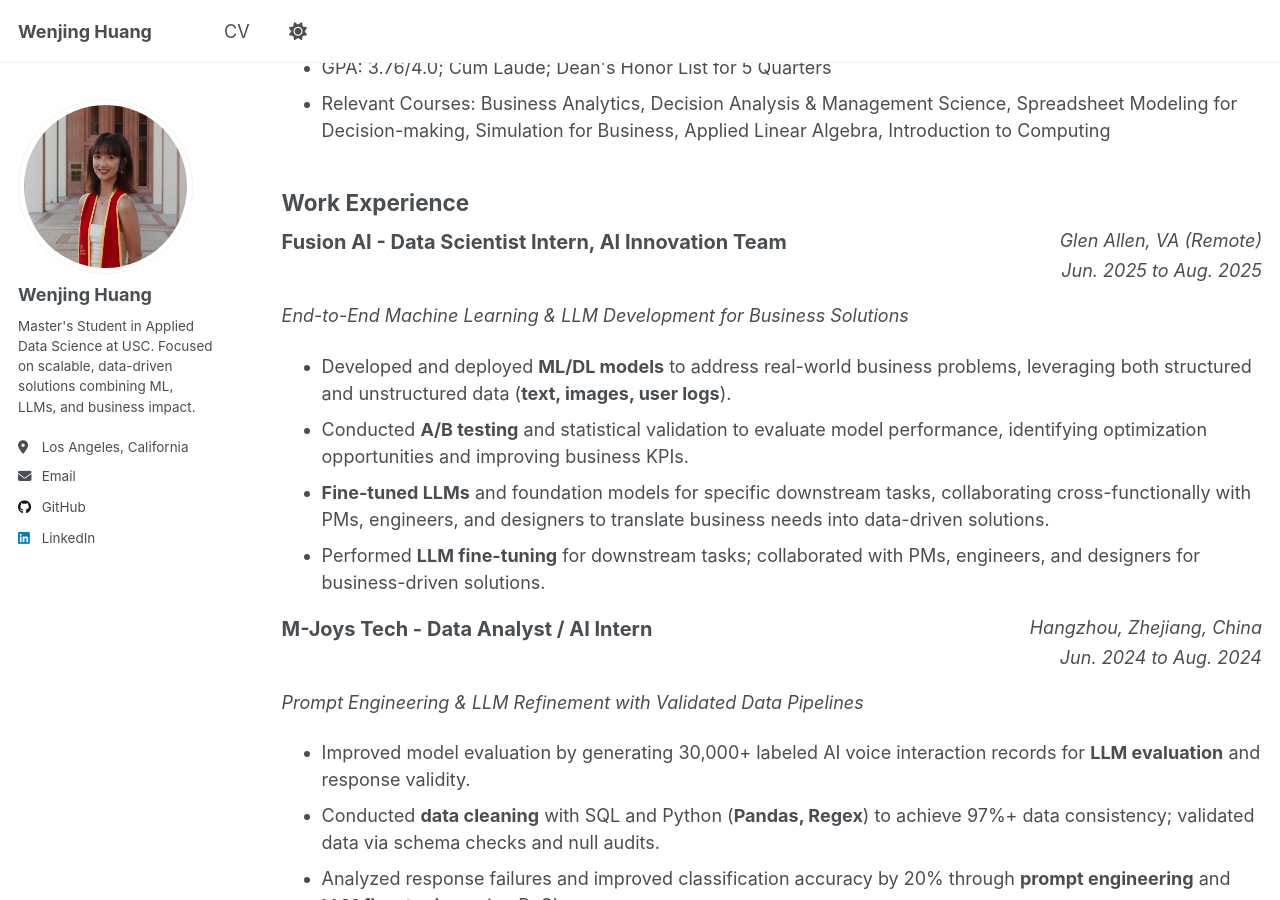
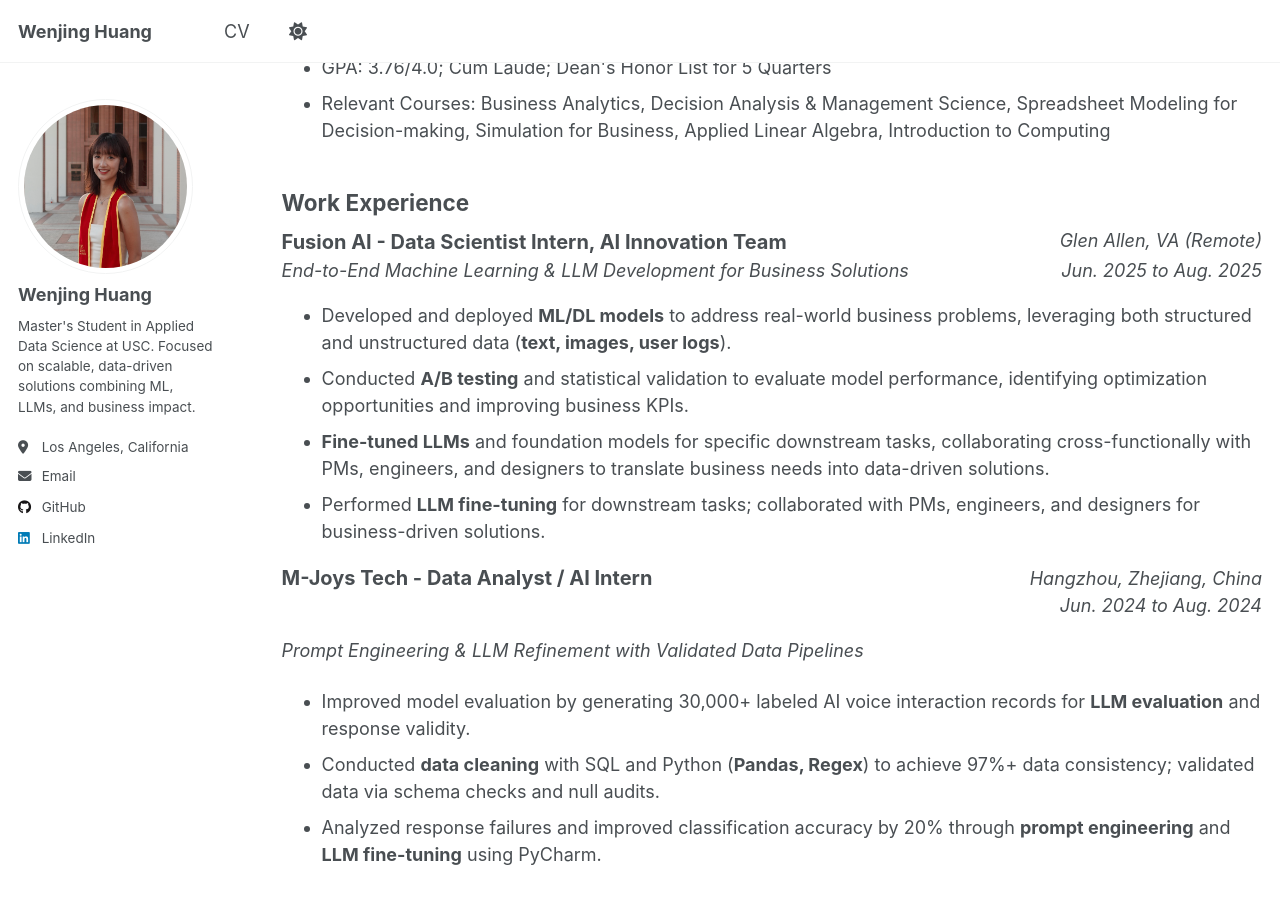
Before and after one commit to jocelynnnwj/jocelynnnwj.github.io, a Jekyll site: the page built from _pages/cv.md, in a window 1280 px wide and 900 px high, scrolled down 469 px. Built offline with Jekyll 4.4.1, drawn with Linux system fonts in a browser that asks for light colours; a script that is not in the unit is left out.

Commit message:
Update cv.md

```diff
--- a/_pages/cv.md
+++ b/_pages/cv.md
@@ -34,10 +34,12 @@ Bachelor of Science in Business Administration, Concentration in Business Analyt
   <p style='font-size:20px; margin:0px'><b>Fusion AI - Data Scientist Intern, AI Innovation Team</b></p>
   <span><i>Glen Allen, VA (Remote)</i></span>
 </div>
-<div style='display: flex; justify-content: flex-end;'>
+
+<div style="display: flex; justify-content: space-between;">
+  <em>End-to-End Machine Learning & LLM Development for Business Solutions</em>
   <span><i>Jun. 2025 to Aug. 2025</i></span>
 </div>
-<em>End-to-End Machine Learning & LLM Development for Business Solutions</em>
+
 <ul>
   <li>Developed and deployed <b>ML/DL models</b> to address real-world business problems, leveraging both structured and unstructured data (<b>text, images, user logs</b>).</li>
   <li>Conducted <b>A/B testing</b> and statistical validation to evaluate model performance, identifying optimization opportunities and improving business KPIs.</li>
@@ -45,13 +47,15 @@ Bachelor of Science in Business Administration, Concentration in Business Analyt
   <li>Performed <b>LLM fine-tuning</b> for downstream tasks; collaborated with PMs, engineers, and designers for business-driven solutions.</li>
 </ul>
 
-<div style='display: flex; justify-content: space-between;'>
+<!-- Title + Location + Date in one line -->
+<div style='display: flex; justify-content: space-between; align-items: baseline;'>
   <p style='font-size:20px; margin:0px'><b>M-Joys Tech - Data Analyst / AI Intern</b></p>
-  <span><i>Hangzhou, Zhejiang, China</i></span>
+  <span style='text-align: right;'>
+    <i>Hangzhou, Zhejiang, China</i><br>
+    <i>Jun. 2024 to Aug. 2024</i>
+  </span>
 </div>
-<div style='display: flex; justify-content: flex-end;'>
-  <span><i>Jun. 2024 to Aug. 2024</i></span>
-</div>
+<!-- Subtitle and bullet points -->
 <em>Prompt Engineering & LLM Refinement with Validated Data Pipelines</em>
 <ul>
   <li>Improved model evaluation by generating 30,000+ labeled AI voice interaction records for <b>LLM evaluation</b> and response validity.</li>
```
